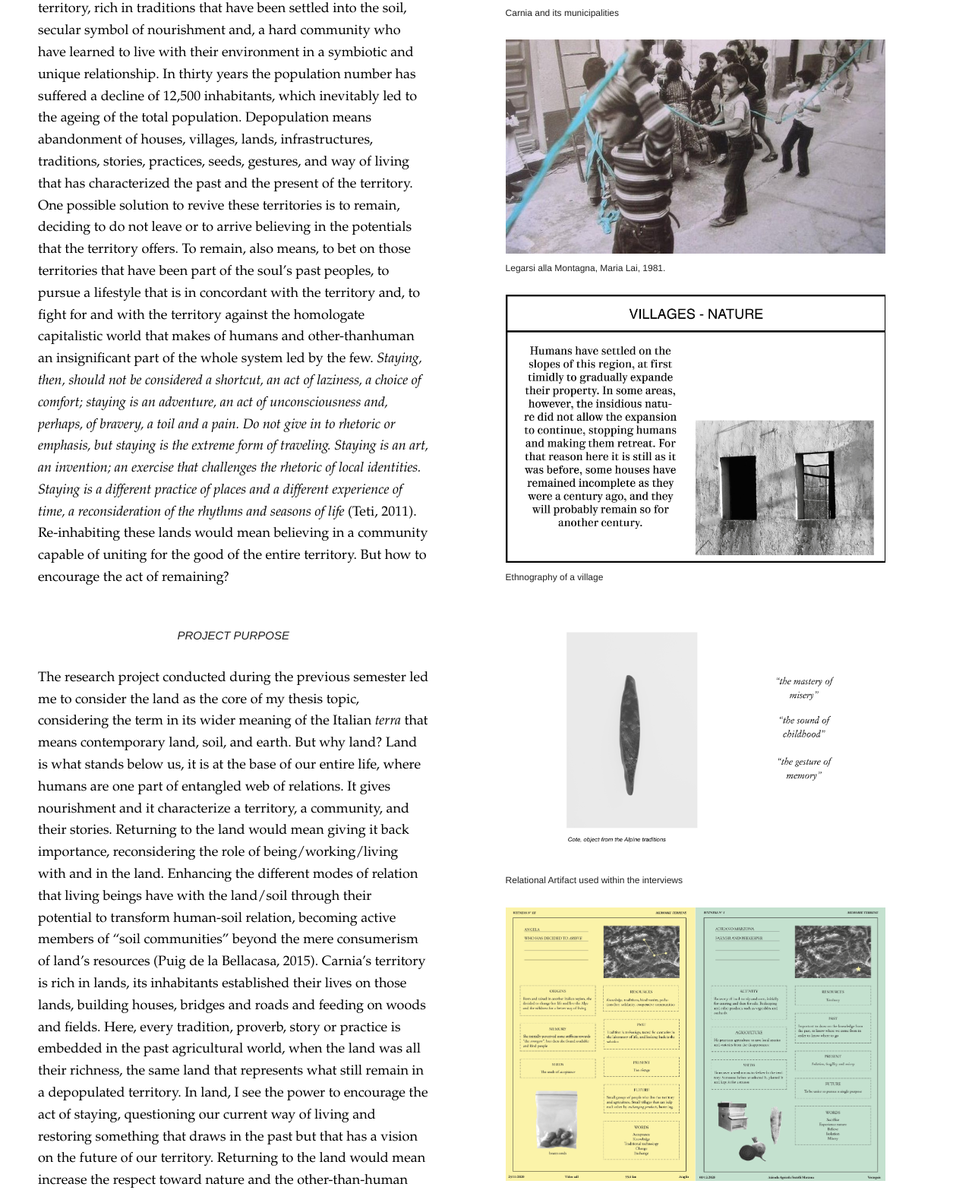
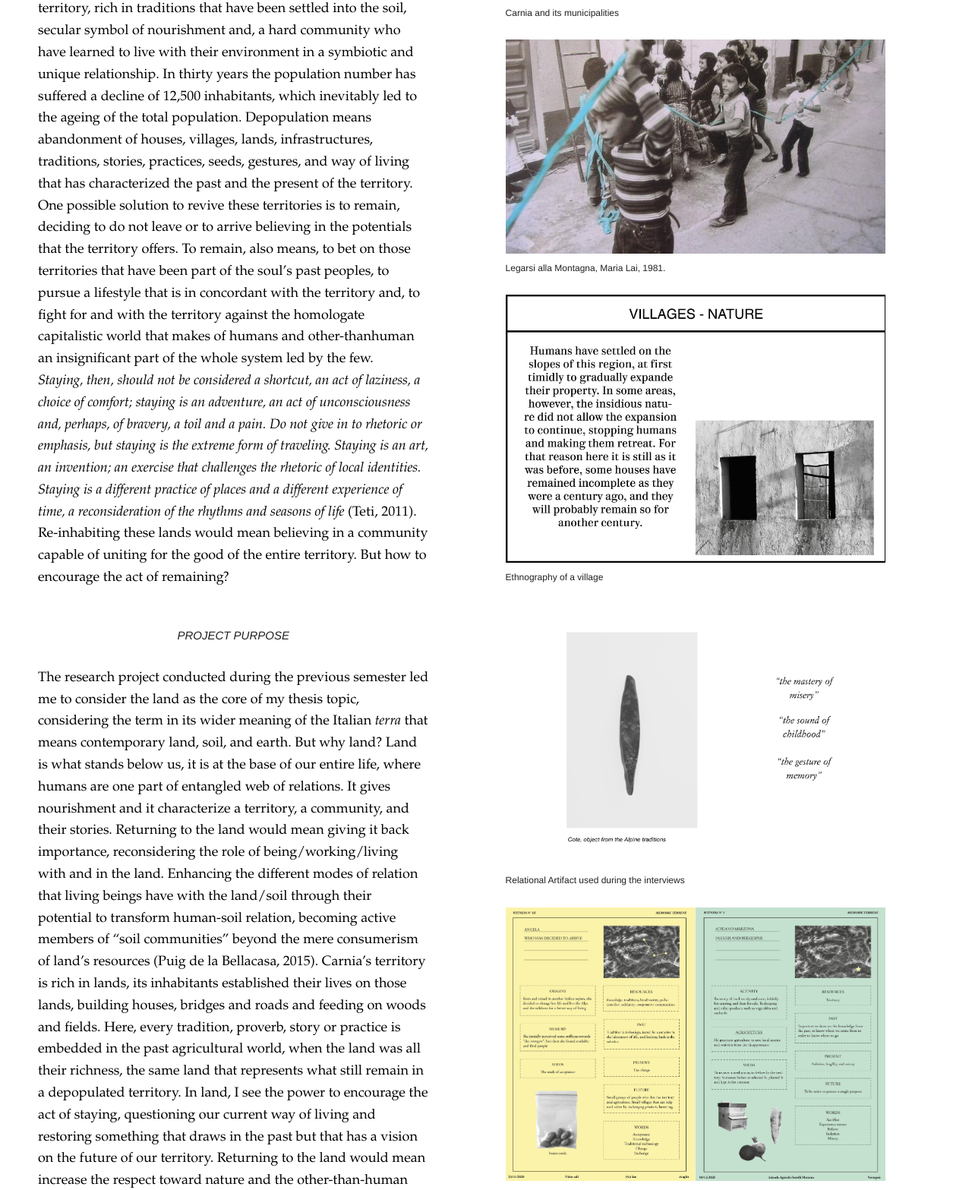
Before and after one commit to VanessaDeotto/MemorieTerrene, a plain HTML site: page index.html in a window 1280 px wide. Shown: the part 454-2021 px from the top of the page at 76% size. Drawn offline with nearby package versions, Linux system fonts and the light colour scheme.

Commit message:
Update index.html

```diff
--- a/index.html
+++ b/index.html
@@ -31,7 +31,7 @@
 <p>
 
 Over the past thirty years, urbanization advancement has been a serious threat to peripheral
-territories even though some of them has managed to pursue an anachronistic way of living well
+territories. Some of them has managed to pursue an anachronistic way of living well
 distanced from the needs and modern conjectures that the capitalistic system has imposed on
 the world. The attraction to the urban world, however, has led large masses of people to abandon
 their places in search of a new life, far from the land. In the North-East of Italy, located in the
@@ -49,7 +49,7 @@
 past peoples, to pursue a lifestyle that is in concordant with the territory and, to fight for and with
 the territory against the homologate capitalistic world that makes of humans and other-thanhuman
 an insignificant part of the whole system led by the few.
-
+    <br>
    <i> Staying, then, should not be considered a shortcut, an act of laziness, a choice of comfort;
 staying is an adventure, an act of unconsciousness and, perhaps, of bravery, a toil and a pain. Do
 not give in to rhetoric or emphasis, but staying is the extreme form of traveling. Staying is an art,
@@ -157,7 +157,7 @@
         <img src="images/ethno.jpg">
     <p> Ethnography of a village</p>
        <img src="images/cote.png">
-    <p> Relational Artifact used within the interviews</p>
+    <p> Relational Artifact used during the interviews</p>
        <img src="images/interviste.png">
     <p> Interviews</p>
     <img src="images/resources%20map.png">
```
